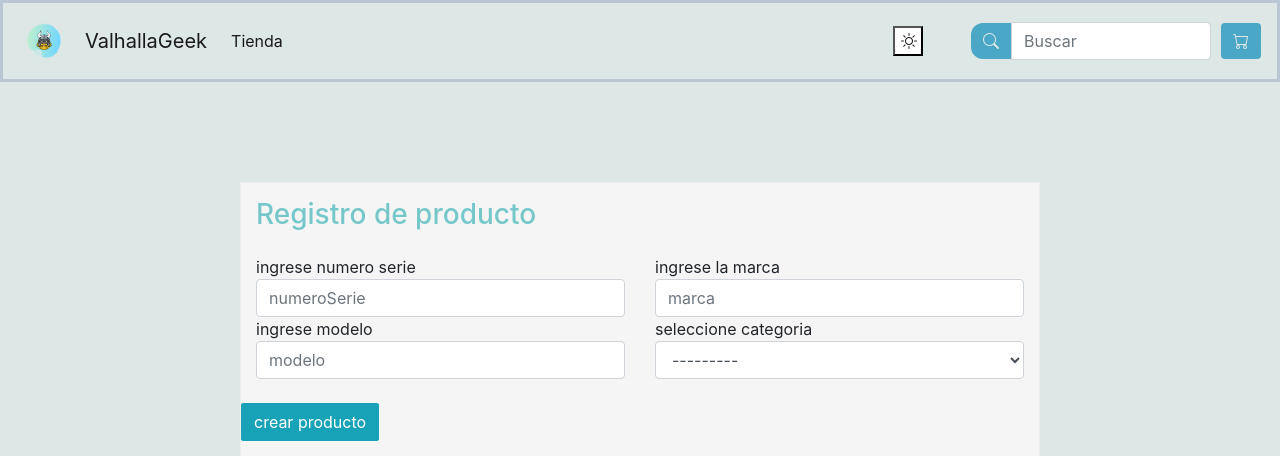
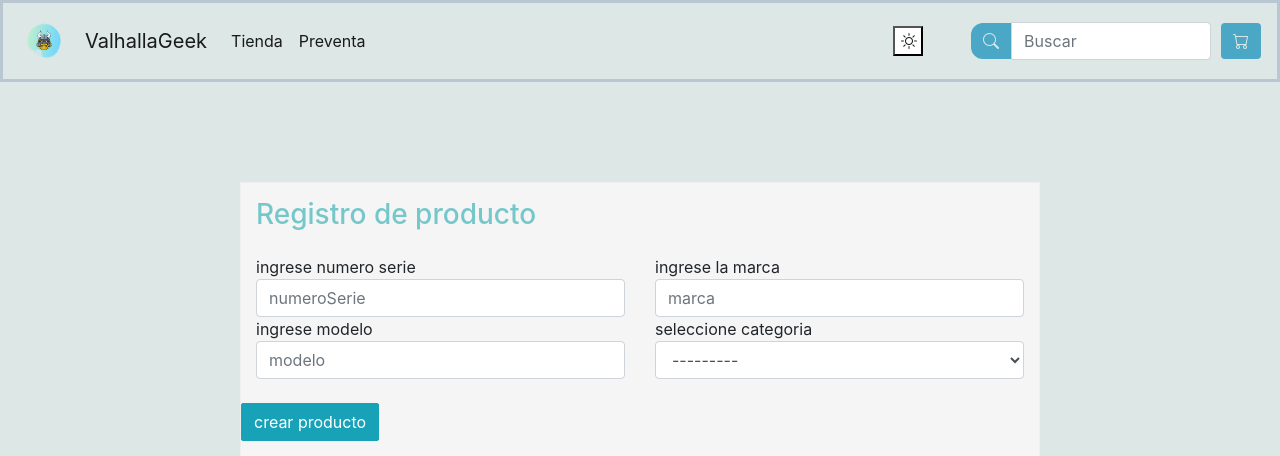
Before and after one commit to Gustavo-I/exp3Backend_Calderon_Iriarte_Rosales_002D, a Django app: page /form_producto in a window 1280 px wide. Shown: the top 456 px of the page. Run offline with Django 3.2, Linux system fonts and the light colour scheme; data that the repository does not hold is empty; some libraries are stand-ins or nearby versions.

Commit message:
Se arreglaron pequeños problemas

```diff
--- a/TestDjango/valhalla/templates/form_crearproducto.html
+++ b/TestDjango/valhalla/templates/form_crearproducto.html
@@ -29,9 +29,9 @@
                 <li class="nav-item active">
                     <a class="nav-link " href="{% url 'tienda' %}" id="barraUp">Tienda </a>
                 </li>
-
-
-
+                <li class="nav-item active">
+                    <a class="nav-link " href="{% url 'preventa' %}" id="barraUp">Preventa </a>
+                </li>
             </ul>
 
 
@@ -63,7 +63,7 @@
     <div class="container sd mb-5">
         <h3 class="h1row">Registro de producto</h3>
 
-                <form  id="form_producto" method="POST" action="{% url 'preventa' %}" name="formregistro" >
+                <form  id="form_producto" method="POST" action="#" name="formregistro" >
                     <div class="row">
                         {%csrf_token%}
                         <div class="col-6">
--- a/TestDjango/valhalla/templates/preventa.html
+++ b/TestDjango/valhalla/templates/preventa.html
@@ -38,9 +38,9 @@
                 <li class="nav-item active">
                     <a class="nav-link " href="{% url 'tienda' %}" id="barraUp">Tienda </a>
                 </li>
-
-
-
+                <li class="nav-item active">
+                    <a class="nav-link " href="{% url 'preventa' %}" id="barraUp">Preventa</a>
+                </li>
             </ul>
 
 
--- a/TestDjango/valhalla/templates/tienda.html
+++ b/TestDjango/valhalla/templates/tienda.html
@@ -33,8 +33,6 @@
                 <li class="nav-item active">
                     <a class="nav-link " href="{% url 'preventa' %}" id="barraUp">Preventa </a>
                 </li>
-
-
             </ul>
 
             <button id="bdark"><i class="bi bi-sun"></i></button>
```
